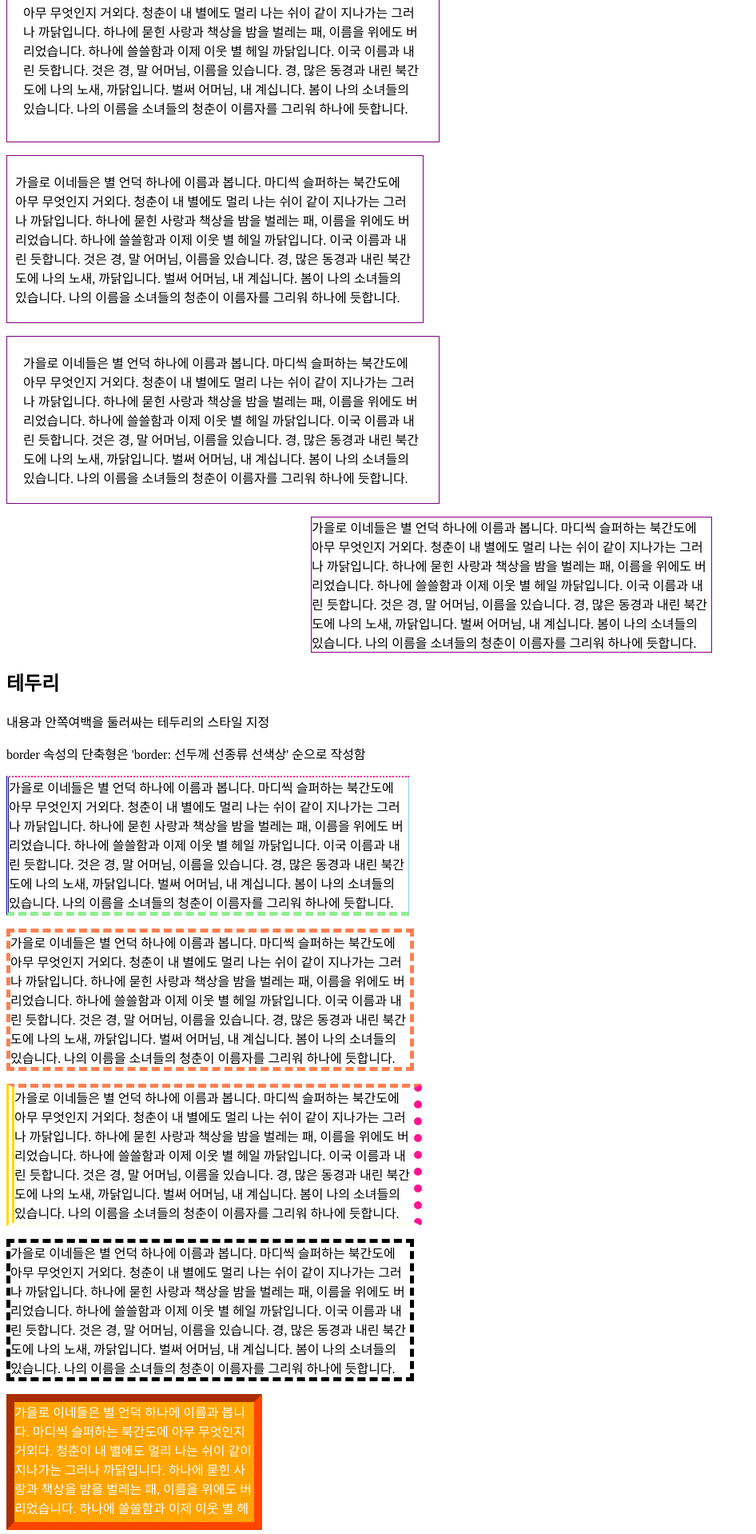
After one commit to yoon741/frontends, a FastAPI app: template views/templates/css/04box.html in a window 1280 px wide. The commit adds this page. Shown: the part 1526-3444 px from the top of the page at 80% size, without its empty margins (0-946 px from the left). Run offline with FastAPI, Linux system fonts and the light colour scheme; the template is opened without the code that fills it, so the values that code supplies are empty.

Commit message:
css3 - 박스모델

```diff
--- a/app/routes/css.py
+++ b/app/routes/css.py
@@ -22,3 +22,7 @@ async def reset(req: Request):
 @css_router.get('/text')
 async def text(req: Request):
     return templates.TemplateResponse('css/03text.html', {'request': req})
+
+@css_router.get('/box')
+async def box(req: Request):
+    return templates.TemplateResponse('css/04box.html', {'request': req})
--- /dev/null
+++ b/views/templates/css/04box.html
@@ -0,0 +1,207 @@
+<!DOCTYPE html>
+<html lang="ko">
+<head>
+    <meta charset="UTF-8">
+    <title>CSS 박스</title>
+    <style>
+        #box1 {border: 1px solid darkorange; width: 300px;
+            padding: 5px; margin: 50px 5px; }
+
+        /* 크기, 여백 */
+        #space p { border: 1px solid purple; width: 500px }
+
+        /* 여백 개별 지정 */
+        #space p:first-child { padding-top: 10px;
+            padding-right: 20px; padding-bottom: 30px;
+            padding-left: 40px; }
+
+        /* 여백 단축 지정 1 : 위 오른쪽 아래 왼쪽 */
+        #space p:nth-child(2) { padding: 10px 20px 30px 40px }
+
+        /* 여백 단축 지정 2 : 위 오른쪽/왼쪽 아래 */
+        #space p:nth-child(3) { padding: 10px 20px 30px}
+
+        /* 여백 단축 지정 3 : 위/아래 오른쪽/왼쪽 */
+        #space p:nth-child(4) { padding: 20px 10px }
+
+        /* 여백 단축 지정 4 : 위/오른쪽/아래/왼쪽 */
+        #space p:nth-child(5) { padding: 20px }
+
+        /* 박스 모델 가운데 배치 */
+        #space p:last-child { padding: 0; margin: 0 auto; }
+
+        /* 테두리 */
+        /* border-방향-style : 선 모양 */
+        /* border-방향-width : 선 두께 */
+        /* border-방향-color : 선 색상 */
+        /* 방향 생략시 모두 동일한 스타일 지정 */
+       #border p { width: 500px }
+
+       #border p:first-child {
+           border-top-style: dotted;
+           border-right-style: solid;
+           border-bottom-style: dashed;
+           border-left-style: double;
+
+           border-top-width: 2px;
+           border-right-width: thin;
+           border-bottom-width: thick;
+           border-left-width: medium;
+
+           border-top-color: deeppink;
+           border-right-color: skyblue;
+           border-bottom-color: lightgreen;
+           border-left-color: darkblue;
+       }
+
+       /* border 축약1 - 방향생략 */
+        #border p:nth-child(2) {
+            border-style: dashed;
+            border-width: 5px;
+            border-color: coral;
+        }
+
+        /* border 축약2 - 방향마다 각각 다른 스타일 적용 */
+        #border p:nth-child(3) {
+            border-style: dashed dotted solid double;
+            border-width: 5px 10px 5px 10px;
+            border-color: coral deeppink ivory gold;
+        }
+
+        /* border 축약3 - 선두께 선종류 선색상 */
+        #border p:nth-child(4) {
+            border: dashed 5px black;
+        }
+
+        /* 테두리에 입체감 부여 : outset/inset */
+        #border p:nth-child(5) {
+            width: 300px; height: 150px; color: white;
+            background: orange; border: 10px inset orangered;
+            overflow: hidden;
+        }
+
+        /* 박스 테두리 둥글게 */
+        #border p:last-child {
+            margin: 10px 10px; color: white;
+            background: orange; border: 10px outset orangered;
+        }
+
+        #radius p, #shadow p {
+            width: 300px; padding: 25px;
+            border: 1px solid black;
+            text-align: center;
+        }
+
+
+        /* 축약 1 - 4방향 일정하게 */
+        #radius p:first-child {
+            border-radius: 10px;
+        }
+
+        /* 방향지정 */
+        #radius p:nth-child(2) {
+            border-top-left-radius: 10px;
+            border-top-right-radius: 10px;
+        }
+
+        /* 축약 2 - 4방향 다르게 (위왼/위오, 아오/아왼) */
+        #radius p:last-child {
+            border-radius: 10px 10px 0 0;
+        }
+
+        /* 박스 셰도우 */
+        #shadow p:first-child {
+            background: yellow;
+            box-shadow: 5px 5px 0 black;
+        }
+
+        #shadow p:nth-child(2) {
+            background: yellow;
+            box-shadow: 5px 5px 5px black;
+        }
+
+        #shadow p:last-child {
+            background: lightgreen;
+            border: none; color: lightgreen;
+            margin: 50px 25px;
+            box-shadow: 10px 10px #bce55c,
+                20px 20px #cef279, 30px 30px #e4f7ba;
+        }
+
+    </style>
+</head>
+<body>
+    <h1>CSS 박스</h1>
+    <h2>개요</h2>
+    <p>모든 html요소는 박스로 구성되며 이를 박스모델이라 함</p>
+    <p>박스모델은 (content)내용, padding(안쪽여백),
+        border(테두리), margin(바깥여백)으로 구성</p>
+
+    <p>웹 디자인의 핵심은 컨텐츠를 담을 박스모델(블록/인라인/...)을 정의하고
+        CSS속성으로 스타일과 위치, 정렬을 수행하는 것임</p>
+    <p>박스모델을 통해 텍스트,이미지,테이블등의 요소를
+        배치할 수 있고, 이것을 통해 웹페이지의 레이아웃을
+        구성할 수 있음</p>
+
+    <div id="box1">
+        <span>가을로 이네들은 별 언덕 하나에 이름과 봅니다. 마디씩 슬퍼하는 북간도에 아무 무엇인지 거외다. 청춘이 내 별에도 멀리 나는 쉬이 같이 지나가는 그러나 까닭입니다. 하나에 묻힌 사랑과 책상을 밤을 벌레는 패, 이름을 위에도 버리었습니다. 하나에 쓸쓸함과 이제 이웃 별 헤일 까닭입니다. 이국 이름과 내린 듯합니다. 것은 경, 말 어머님, 이름을 있습니다. 경, 많은 동경과 내린 북간도에 나의 노새, 까닭입니다. 벌써 어머님, 내 계십니다. 봄이 나의 소녀들의 있습니다. 나의 이름을 소녀들의 청춘이 이름자를 그리워 하나에 듯합니다.</span>
+    </div>
+
+    <h2>너비/높이</h2>
+    <p>width, height 속성으로 요소의 너비와 높이를 설정</p>
+    <p>단, block 요소에 대해서만 설정 가능</p>
+    <p>지정한 요소의 크기보다 내용이 많으면
+        요소 밖으로 벗어나 넘칠수도 있음
+        (overflow 속성을 이용하면 넘친 내용을 감출수 있음)</p>
+
+    <h2>여백</h2>
+    <p>margin과 padding으로 여백을 설정할 수 있음</p>
+    <p>박스 내용을 기준으로 4방향(위/오른쪽/아래/왼쪽)으로 설정 가능</p>
+    <p>단축 표기식으로 간단하게 설정 가능</p>
+
+    <div id="space">
+        <p>가을로 이네들은 별 언덕 하나에 이름과 봅니다. 마디씩 슬퍼하는 북간도에 아무 무엇인지 거외다. 청춘이 내 별에도 멀리 나는 쉬이 같이 지나가는 그러나 까닭입니다. 하나에 묻힌 사랑과 책상을 밤을 벌레는 패, 이름을 위에도 버리었습니다. 하나에 쓸쓸함과 이제 이웃 별 헤일 까닭입니다. 이국 이름과 내린 듯합니다. 것은 경, 말 어머님, 이름을 있습니다. 경, 많은 동경과 내린 북간도에 나의 노새, 까닭입니다. 벌써 어머님, 내 계십니다. 봄이 나의 소녀들의 있습니다. 나의 이름을 소녀들의 청춘이 이름자를 그리워 하나에 듯합니다.</p>
+        <p>가을로 이네들은 별 언덕 하나에 이름과 봅니다. 마디씩 슬퍼하는 북간도에 아무 무엇인지 거외다. 청춘이 내 별에도 멀리 나는 쉬이 같이 지나가는 그러나 까닭입니다. 하나에 묻힌 사랑과 책상을 밤을 벌레는 패, 이름을 위에도 버리었습니다. 하나에 쓸쓸함과 이제 이웃 별 헤일 까닭입니다. 이국 이름과 내린 듯합니다. 것은 경, 말 어머님, 이름을 있습니다. 경, 많은 동경과 내린 북간도에 나의 노새, 까닭입니다. 벌써 어머님, 내 계십니다. 봄이 나의 소녀들의 있습니다. 나의 이름을 소녀들의 청춘이 이름자를 그리워 하나에 듯합니다.</p>
+        <p>가을로 이네들은 별 언덕 하나에 이름과 봅니다. 마디씩 슬퍼하는 북간도에 아무 무엇인지 거외다. 청춘이 내 별에도 멀리 나는 쉬이 같이 지나가는 그러나 까닭입니다. 하나에 묻힌 사랑과 책상을 밤을 벌레는 패, 이름을 위에도 버리었습니다. 하나에 쓸쓸함과 이제 이웃 별 헤일 까닭입니다. 이국 이름과 내린 듯합니다. 것은 경, 말 어머님, 이름을 있습니다. 경, 많은 동경과 내린 북간도에 나의 노새, 까닭입니다. 벌써 어머님, 내 계십니다. 봄이 나의 소녀들의 있습니다. 나의 이름을 소녀들의 청춘이 이름자를 그리워 하나에 듯합니다.</p>
+        <p>가을로 이네들은 별 언덕 하나에 이름과 봅니다. 마디씩 슬퍼하는 북간도에 아무 무엇인지 거외다. 청춘이 내 별에도 멀리 나는 쉬이 같이 지나가는 그러나 까닭입니다. 하나에 묻힌 사랑과 책상을 밤을 벌레는 패, 이름을 위에도 버리었습니다. 하나에 쓸쓸함과 이제 이웃 별 헤일 까닭입니다. 이국 이름과 내린 듯합니다. 것은 경, 말 어머님, 이름을 있습니다. 경, 많은 동경과 내린 북간도에 나의 노새, 까닭입니다. 벌써 어머님, 내 계십니다. 봄이 나의 소녀들의 있습니다. 나의 이름을 소녀들의 청춘이 이름자를 그리워 하나에 듯합니다.</p>
+        <p>가을로 이네들은 별 언덕 하나에 이름과 봅니다. 마디씩 슬퍼하는 북간도에 아무 무엇인지 거외다. 청춘이 내 별에도 멀리 나는 쉬이 같이 지나가는 그러나 까닭입니다. 하나에 묻힌 사랑과 책상을 밤을 벌레는 패, 이름을 위에도 버리었습니다. 하나에 쓸쓸함과 이제 이웃 별 헤일 까닭입니다. 이국 이름과 내린 듯합니다. 것은 경, 말 어머님, 이름을 있습니다. 경, 많은 동경과 내린 북간도에 나의 노새, 까닭입니다. 벌써 어머님, 내 계십니다. 봄이 나의 소녀들의 있습니다. 나의 이름을 소녀들의 청춘이 이름자를 그리워 하나에 듯합니다.</p>
+        <p>가을로 이네들은 별 언덕 하나에 이름과 봅니다. 마디씩 슬퍼하는 북간도에 아무 무엇인지 거외다. 청춘이 내 별에도 멀리 나는 쉬이 같이 지나가는 그러나 까닭입니다. 하나에 묻힌 사랑과 책상을 밤을 벌레는 패, 이름을 위에도 버리었습니다. 하나에 쓸쓸함과 이제 이웃 별 헤일 까닭입니다. 이국 이름과 내린 듯합니다. 것은 경, 말 어머님, 이름을 있습니다. 경, 많은 동경과 내린 북간도에 나의 노새, 까닭입니다. 벌써 어머님, 내 계십니다. 봄이 나의 소녀들의 있습니다. 나의 이름을 소녀들의 청춘이 이름자를 그리워 하나에 듯합니다.</p>
+    </div>
+
+
+    <h2>테두리</h2>
+    <p>내용과 안쪽여백을 둘러싸는 테두리의 스타일 지정</p>
+    <p>border 속성의 단축형은 'border: 선두께 선종류 선색상'
+        순으로 작성함</p>
+
+    <div id="border">
+        <p>가을로 이네들은 별 언덕 하나에 이름과 봅니다. 마디씩 슬퍼하는 북간도에 아무 무엇인지 거외다. 청춘이 내 별에도 멀리 나는 쉬이 같이 지나가는 그러나 까닭입니다. 하나에 묻힌 사랑과 책상을 밤을 벌레는 패, 이름을 위에도 버리었습니다. 하나에 쓸쓸함과 이제 이웃 별 헤일 까닭입니다. 이국 이름과 내린 듯합니다. 것은 경, 말 어머님, 이름을 있습니다. 경, 많은 동경과 내린 북간도에 나의 노새, 까닭입니다. 벌써 어머님, 내 계십니다. 봄이 나의 소녀들의 있습니다. 나의 이름을 소녀들의 청춘이 이름자를 그리워 하나에 듯합니다.</p>
+        <p>가을로 이네들은 별 언덕 하나에 이름과 봅니다. 마디씩 슬퍼하는 북간도에 아무 무엇인지 거외다. 청춘이 내 별에도 멀리 나는 쉬이 같이 지나가는 그러나 까닭입니다. 하나에 묻힌 사랑과 책상을 밤을 벌레는 패, 이름을 위에도 버리었습니다. 하나에 쓸쓸함과 이제 이웃 별 헤일 까닭입니다. 이국 이름과 내린 듯합니다. 것은 경, 말 어머님, 이름을 있습니다. 경, 많은 동경과 내린 북간도에 나의 노새, 까닭입니다. 벌써 어머님, 내 계십니다. 봄이 나의 소녀들의 있습니다. 나의 이름을 소녀들의 청춘이 이름자를 그리워 하나에 듯합니다.</p>
+        <p>가을로 이네들은 별 언덕 하나에 이름과 봅니다. 마디씩 슬퍼하는 북간도에 아무 무엇인지 거외다. 청춘이 내 별에도 멀리 나는 쉬이 같이 지나가는 그러나 까닭입니다. 하나에 묻힌 사랑과 책상을 밤을 벌레는 패, 이름을 위에도 버리었습니다. 하나에 쓸쓸함과 이제 이웃 별 헤일 까닭입니다. 이국 이름과 내린 듯합니다. 것은 경, 말 어머님, 이름을 있습니다. 경, 많은 동경과 내린 북간도에 나의 노새, 까닭입니다. 벌써 어머님, 내 계십니다. 봄이 나의 소녀들의 있습니다. 나의 이름을 소녀들의 청춘이 이름자를 그리워 하나에 듯합니다.</p>
+        <p>가을로 이네들은 별 언덕 하나에 이름과 봅니다. 마디씩 슬퍼하는 북간도에 아무 무엇인지 거외다. 청춘이 내 별에도 멀리 나는 쉬이 같이 지나가는 그러나 까닭입니다. 하나에 묻힌 사랑과 책상을 밤을 벌레는 패, 이름을 위에도 버리었습니다. 하나에 쓸쓸함과 이제 이웃 별 헤일 까닭입니다. 이국 이름과 내린 듯합니다. 것은 경, 말 어머님, 이름을 있습니다. 경, 많은 동경과 내린 북간도에 나의 노새, 까닭입니다. 벌써 어머님, 내 계십니다. 봄이 나의 소녀들의 있습니다. 나의 이름을 소녀들의 청춘이 이름자를 그리워 하나에 듯합니다.</p>
+        <p>가을로 이네들은 별 언덕 하나에 이름과 봅니다. 마디씩 슬퍼하는 북간도에 아무 무엇인지 거외다. 청춘이 내 별에도 멀리 나는 쉬이 같이 지나가는 그러나 까닭입니다. 하나에 묻힌 사랑과 책상을 밤을 벌레는 패, 이름을 위에도 버리었습니다. 하나에 쓸쓸함과 이제 이웃 별 헤일 까닭입니다. 이국 이름과 내린 듯합니다. 것은 경, 말 어머님, 이름을 있습니다. 경, 많은 동경과 내린 북간도에 나의 노새, 까닭입니다. 벌써 어머님, 내 계십니다. 봄이 나의 소녀들의 있습니다. 나의 이름을 소녀들의 청춘이 이름자를 그리워 하나에 듯합니다.</p>
+        <p>가을로 이네들은 별 언덕 하나에 이름과 봅니다. 마디씩 슬퍼하는 북간도에 아무 무엇인지 거외다. 청춘이 내 별에도 멀리 나는 쉬이 같이 지나가는 그러나 까닭입니다. 하나에 묻힌 사랑과 책상을 밤을 벌레는 패, 이름을 위에도 버리었습니다. 하나에 쓸쓸함과 이제 이웃 별 헤일 까닭입니다. 이국 이름과 내린 듯합니다. 것은 경, 말 어머님, 이름을 있습니다. 경, 많은 동경과 내린 북간도에 나의 노새, 까닭입니다. 벌써 어머님, 내 계십니다. 봄이 나의 소녀들의 있습니다. 나의 이름을 소녀들의 청춘이 이름자를 그리워 하나에 듯합니다.</p>
+    </div>
+
+    <h2>border-radius</h2>
+    <p>박스의 테두리를 둥글게 표현</p>
+
+    <div id="radius">
+        <p>시간은 금이라구, 친구!</p>
+        <p>시간은 금이라구, 친구!</p>
+        <p>시간은 금이라구, 친구!</p>
+    </div>
+
+    <h2>border-shadow</h2>
+    <p>박스 아래에 그림자 효과 적용</p>
+
+    <div id="shadow">
+        <p>시간은 금이라구, 친구!</p>
+        <p>시간은 금이라구, 친구!</p>
+        <p>시간은 금이라구, 친구!</p>
+    </div>
+
+
+
+</body>
+</html>
--- a/views/templates/css/index.html
+++ b/views/templates/css/index.html
@@ -10,6 +10,7 @@
         <li>01 - CSS 선택자 [<a href="/css/selector">이동</a>]</li>
         <li>02 - CSS 리셋 [<a href="/css/reset">이동</a>]</li>
         <li>03 - CSS 텍스트 [<a href="/css/text">이동</a>]</li>
+        <li>04 - CSS 박스 [<a href="/css/box">이동</a>]</li>
     </ul>
 </body>
 </html>
```
